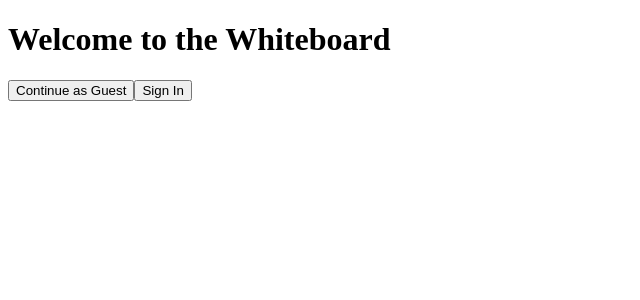
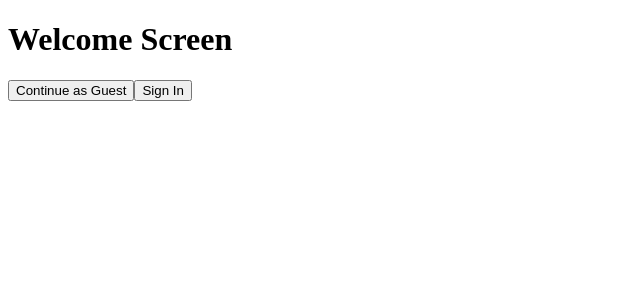
Before and after one commit to haleygranger/whiteboard, a React (Vite) app in the folder whiteboard-frontend/: page / in a window 1280 px wide. Shown: the top 300 px of the page, without its empty margins (0-640 px from the left). Built offline with nearby package versions, Linux system fonts and the light colour scheme.

Commit message:
Change headers for now

```diff
--- a/whiteboard-frontend/src/SignIn.tsx
+++ b/whiteboard-frontend/src/SignIn.tsx
@@ -9,7 +9,7 @@ function SignIn() {
 
   return (
     <div>
-      <h1>Welcome to the Whiteboard</h1>
+      <h1>Welcome Screen</h1>
       <button onClick={joinAsGuest}>Continue as Guest</button>
       <button>Sign In</button> {/* We'll handle this later */}
     </div>
--- a/whiteboard-frontend/src/Whiteboard.tsx
+++ b/whiteboard-frontend/src/Whiteboard.tsx
@@ -1,5 +1,5 @@
 function Whiteboard() {
-    return <h1>Welcome to the Whiteboard!</h1>;
+    return <h1>Whiteboard Page</h1>;
   }
 
   export default Whiteboard;
```
